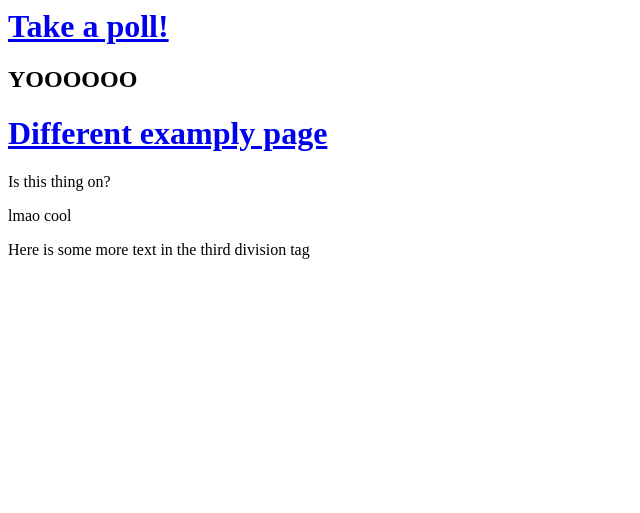
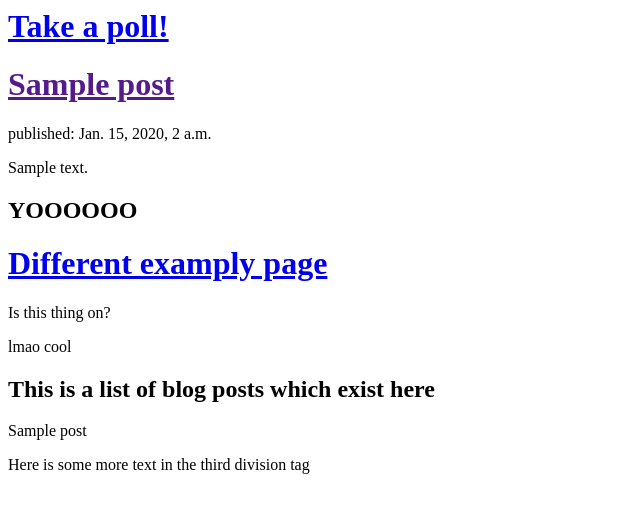
Before and after one commit to Sequoia707/my-first-blog, a Django app: template blogone/templates/blogone/home.html in a window 1280 px wide. Shown: the top 513 px of the page, without its empty margins (0-640 px from the left). Run offline with Django 3.2, Linux system fonts and the light colour scheme; the template is opened without the code that fills it: values that come from a table or form of the project are taken from there, others are empty; tables that the repository leaves empty hold one stand-in row (values such as "Sample post").

Commit message:
home.html was changed will now display blog posts and pub dates

```diff
--- a/blogone/templates/blogone/home.html
+++ b/blogone/templates/blogone/home.html
@@ -6,6 +6,13 @@
 		<div>
 			<h1><a href="/webapp">Take a poll!</a></h1>
 		</div>
+		{% for post in posts %}
+			<div>
+				<h1><a href="">{{ post.title }}</a></h1>
+				<p>published: {{ post.published_date }}</p>
+				<p>{{ post.text|linebreaksbr }}</p>
+			<div>
+		{% endfor %}
 		<div>
 			<h2>YOOOOOO</h2>
 			<h1><a href="/person">Different examply page</a></h1>
@@ -13,6 +20,10 @@
 			<p>lmao cool</p>
 		</div>
 		<div>
+			<h2>This is a list of blog posts which exist here</h2>
+			{% for post in posts %}
+				{{ post }}
+			{% endfor %}
 			<p>Here is some more text in the third division tag</p>
 		</div>
 	</body>
```
